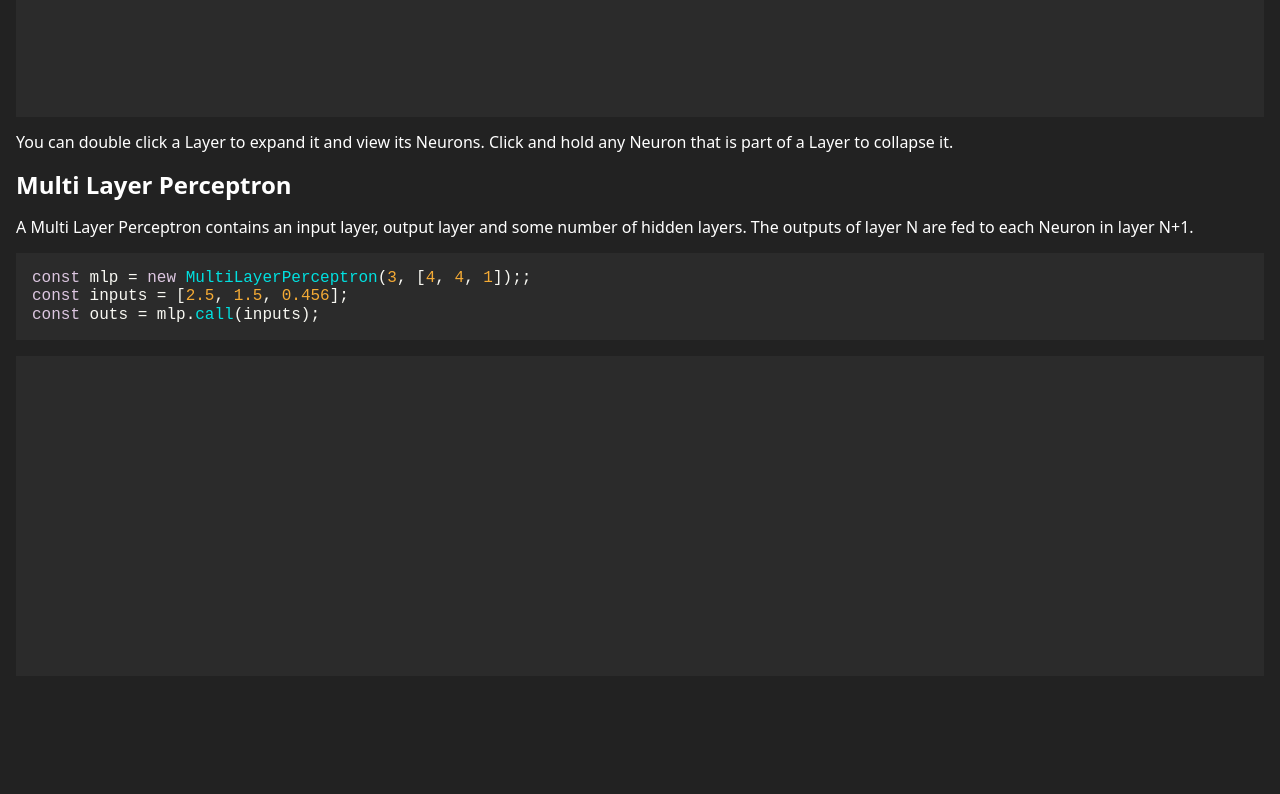
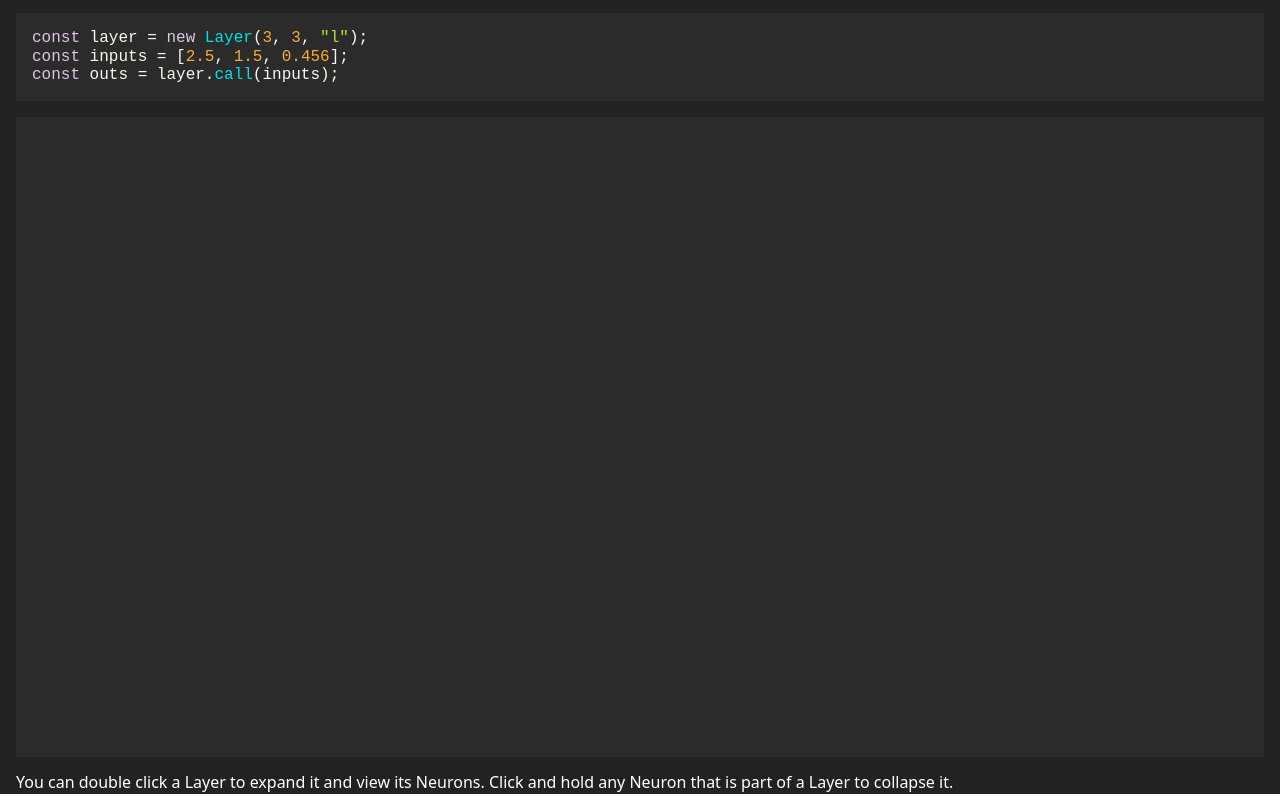
Before and after one commit to wouldadam/littleslope, a website built with Vite: page index.html in a window 1280 px wide. Shown: the part 2428-3222 px from the top of the page. Before the commit the page ends 3104 px from the top, so only its background shows below. Built offline with nearby package versions, Linux system fonts and the light colour scheme; what vis-data would draw is missing.

Commit message:
feat: Set different graph sizes depending on content

```diff
--- a/index.html
+++ b/index.html
@@ -30,7 +30,7 @@
 
     <pre><code id="simple-expression">...</code></pre>
 
-    <div id="simple-expression-graph" class="graph"></div>
+    <div id="simple-expression-graph" class="little-graph"></div>
 
     <p>
       You can set the name of a created Value with <code class="language-typescript">.as("name")</code>. Any Values created as a result
@@ -43,7 +43,7 @@
 
     <pre><code id="complex-expression">...</code></pre>
 
-    <div id="complex-expression-graph" class="graph"></div>
+    <div id="complex-expression-graph" class="little-graph"></div>
 
     <h3>Gradients</h3>
 
@@ -67,7 +67,7 @@
 
     <pre><code id="neuron">...</code></pre>
 
-    <div id="neuron-graph" class="graph"></div>
+    <div id="neuron-graph" class="big-graph"></div>
 
     <p>
       You can double click a Neuron to expand it and view its expression. Click and hold any node that is part of a Neuron to
@@ -83,7 +83,7 @@
 
     <pre><code id="layer">...</code></pre>
 
-    <div id="layer-graph" class="graph"></div>
+    <div id="layer-graph" class="big-graph"></div>
 
     <p>
       You can double click a Layer to expand it and view its Neurons. Click and hold any Neuron that is part of a Layer to
@@ -99,7 +99,7 @@
 
     <pre><code id="mlp">...</code></pre>
 
-    <div id="mlp-graph" class="graph"></div>
+    <div id="mlp-graph" class="big-graph"></div>
 
     <script type="module" src="./src/main.ts"></script>
   </body>
--- a/src/style.css
+++ b/src/style.css
@@ -44,8 +44,14 @@ button:active {
   font-size: xx-large;
 }
 
-.graph {
+.little-graph {
   background-color: var(--layer-bg-color);
   width: 100%;
   height: 20em;
 }
+
+.big-graph {
+  background-color: var(--layer-bg-color);
+  width: 100%;
+  height: 40em;
+}
```
